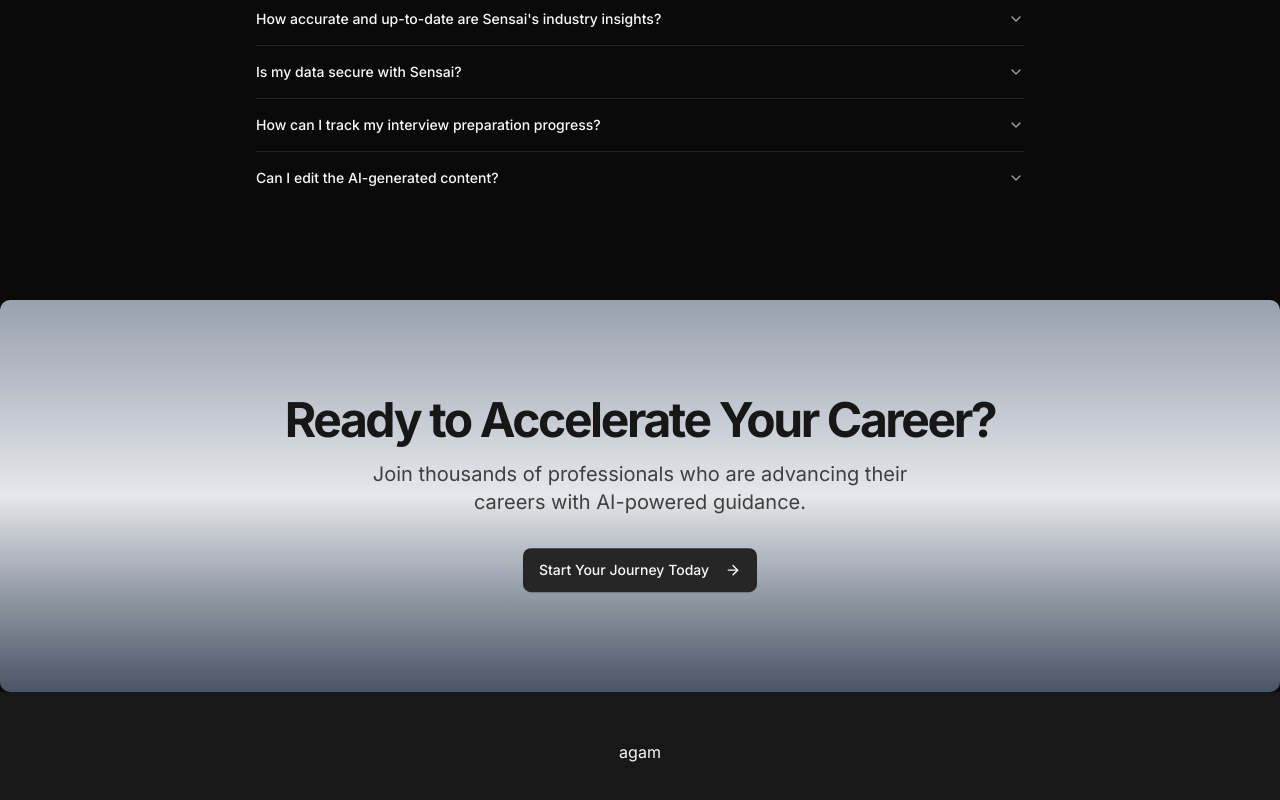
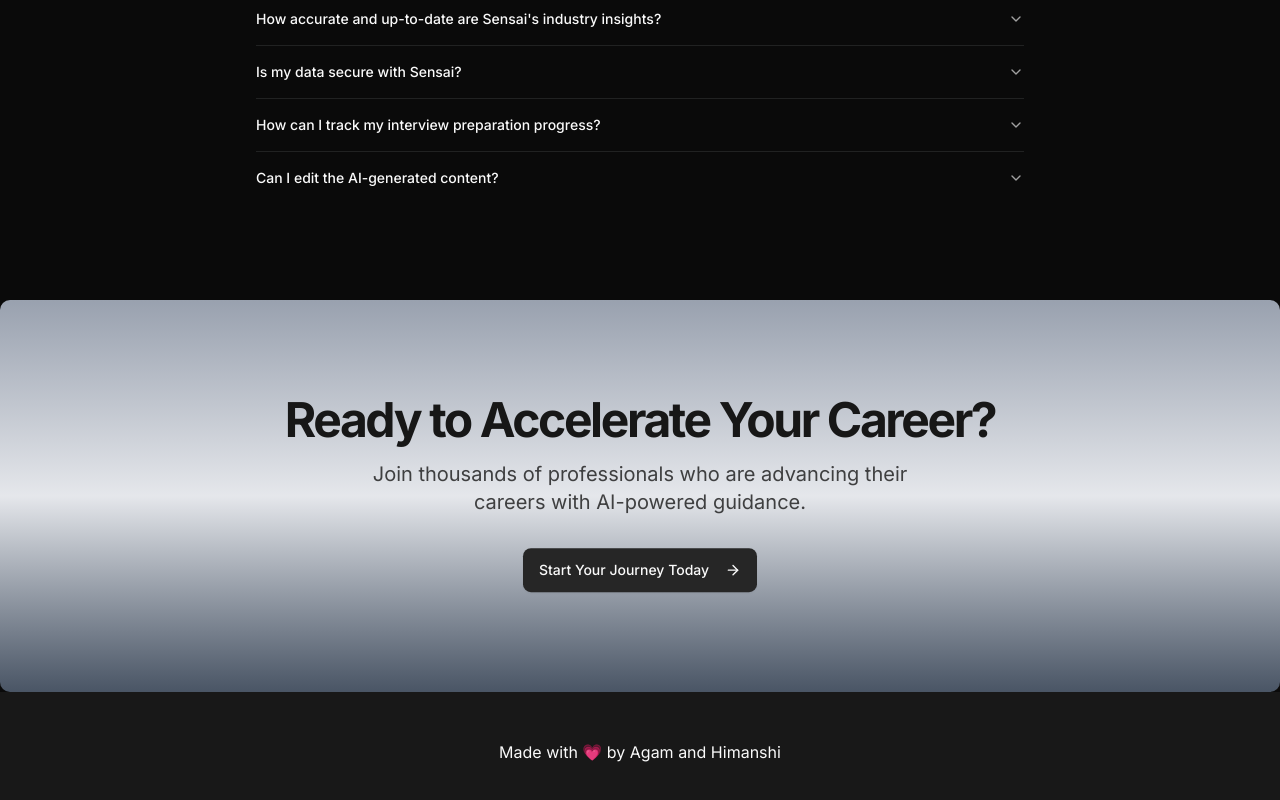
Before and after one commit to APSingh19/sensai, a Next.js app: page / in a window 1280 px wide. Shown: the part 3516-4316 px from the top of the page. Built offline with nearby package versions, Linux system fonts and the light colour scheme; no server answers.

Commit message:
Update layout.js

```diff
--- a/app/layout.js
+++ b/app/layout.js
@@ -41,7 +41,7 @@ export default function RootLayout({ children }) {
             {/* {footer} */}
             <footer className="bg-muted/50 py-12">
               <div className="container mx-auto px-4 text-center text-gray-2005">
-                <p> agam </p>
+                <p>Made with 💗 by Agam and Himanshi </p>
               </div>
             </footer>
 
```
